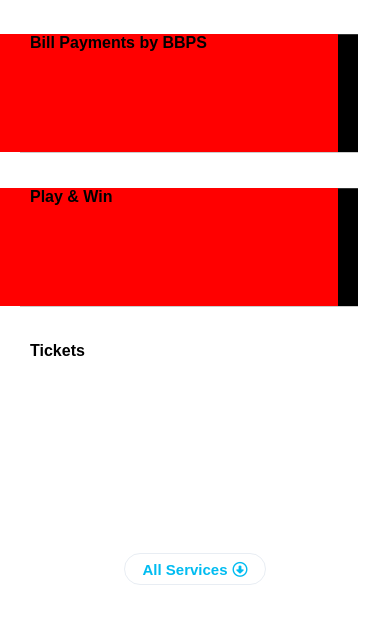
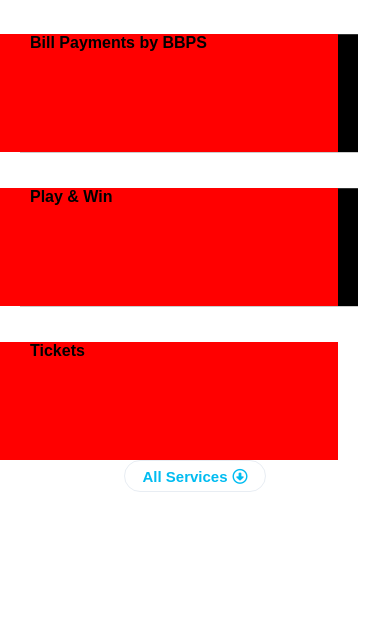
Before and after one commit to Souravkajla/paytm, a plain HTML site: page index.html in a window 390 px wide. Shown: the part 189-812 px from the top of the page. Drawn offline with Linux system fonts and the light colour scheme.

Commit message:
Update style.css

```diff
--- a/style.css
+++ b/style.css
@@ -272,6 +272,9 @@
     display: none;
   }
   #billbox2 {
+    background-color:red;
+    width:40vh;
+    height:14vh;
   }
   .textbox {
     height: 30px;
```
